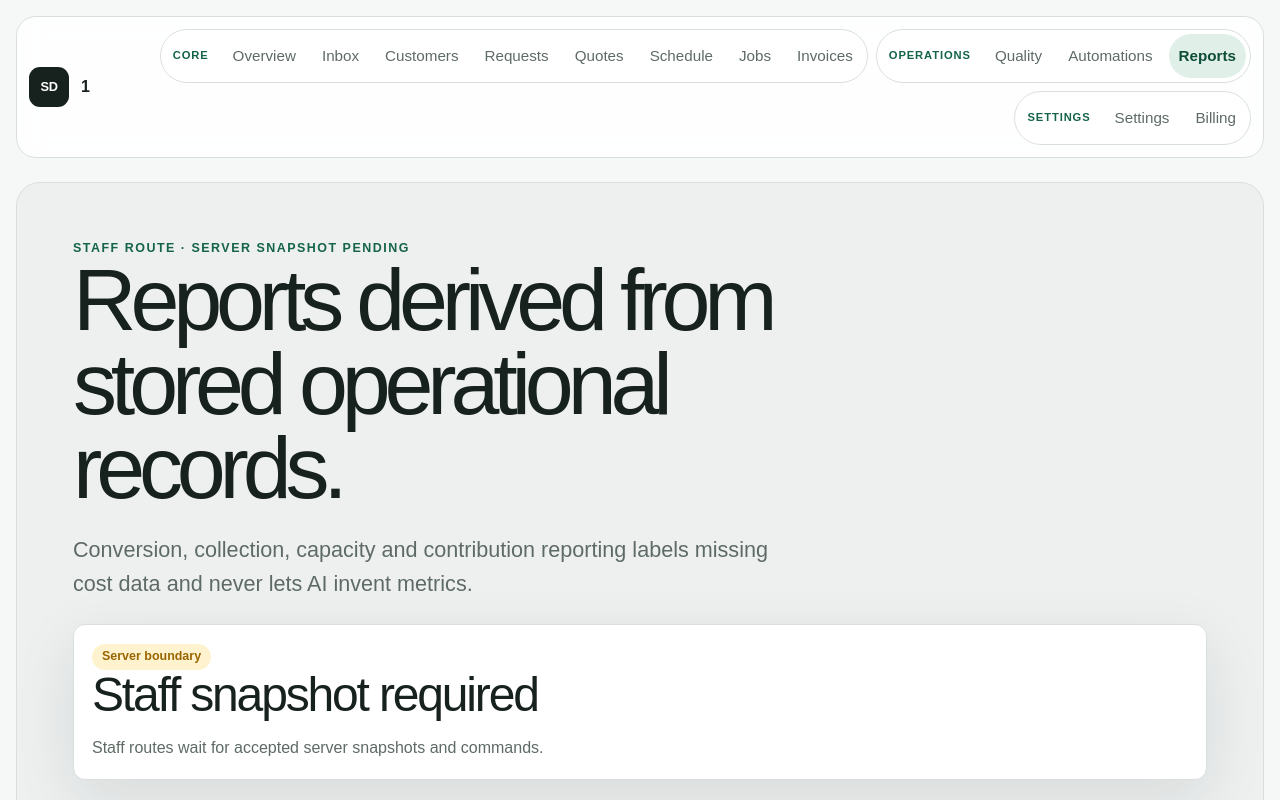
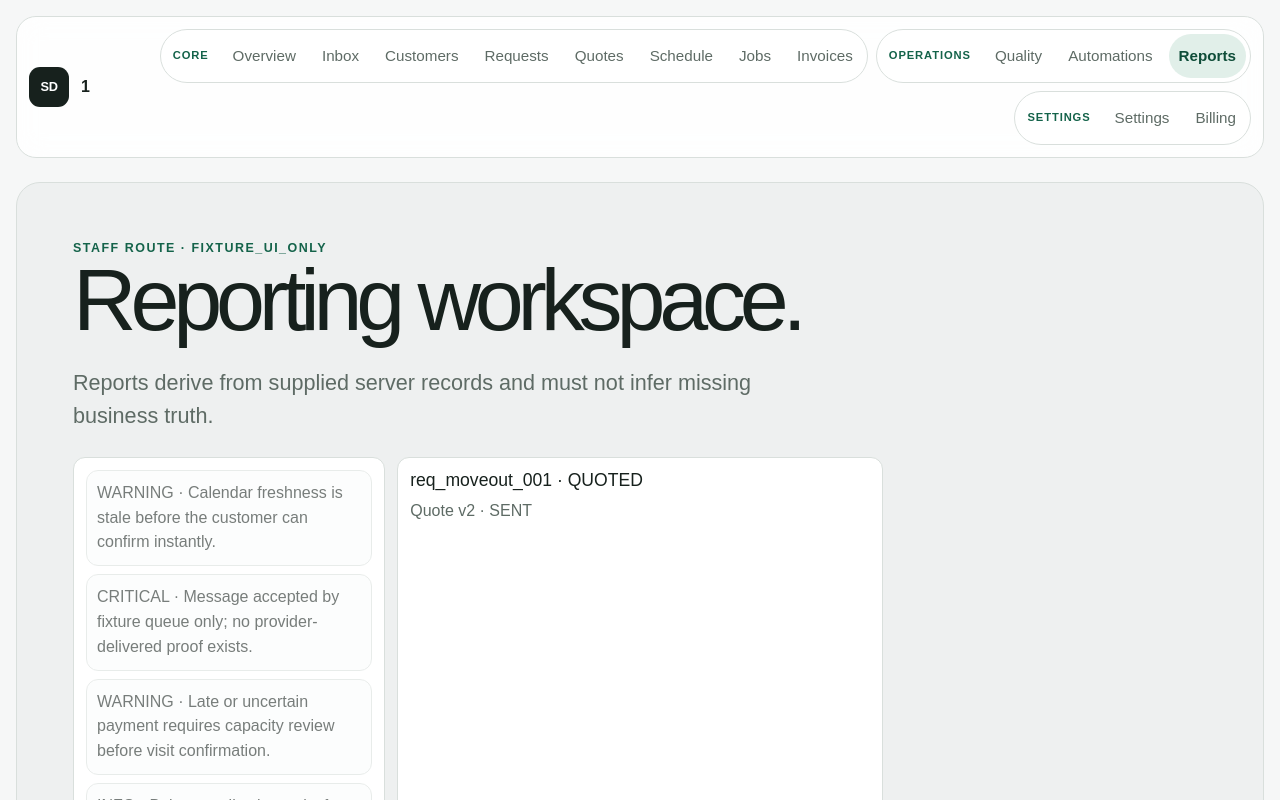
Before and after one commit to SaamVR/ServiceDesk, a Next.js app: page /app/1/reports in a window 1280 px wide. Shown: the top 800 px of the page. Built offline with nearby package versions, Linux system fonts and the light colour scheme.

Commit message:
refactor(product): route staff reports through fixture wrapper

```diff
--- a/src/app/app/[workspace]/reports/page.tsx
+++ b/src/app/app/[workspace]/reports/page.tsx
@@ -1,15 +1,15 @@
-import { OperationalRoute } from "@/features/operations/OperationalRoute";
+import { OperationalFixtureRoute } from "@/features/operations/OperationalFixtureRoute";
 
 export default async function StaffReportsPage({ params }: { params: Promise<{ workspace: string }> }) {
   const { workspace } = await params;
 
   return (
-    <OperationalRoute
+    <OperationalFixtureRoute
       surface="staff"
-        staffModule="reports"
+      staffModule="reports"
       workspaceLabel={workspace}
-      title="Reports derived from stored operational records."
-      description="Conversion, collection, capacity and contribution reporting labels missing cost data and never lets AI invent metrics."
+      title="Reporting workspace."
+      description="Reports derive from supplied server records and must not infer missing business truth."
     />
   );
 }
```
